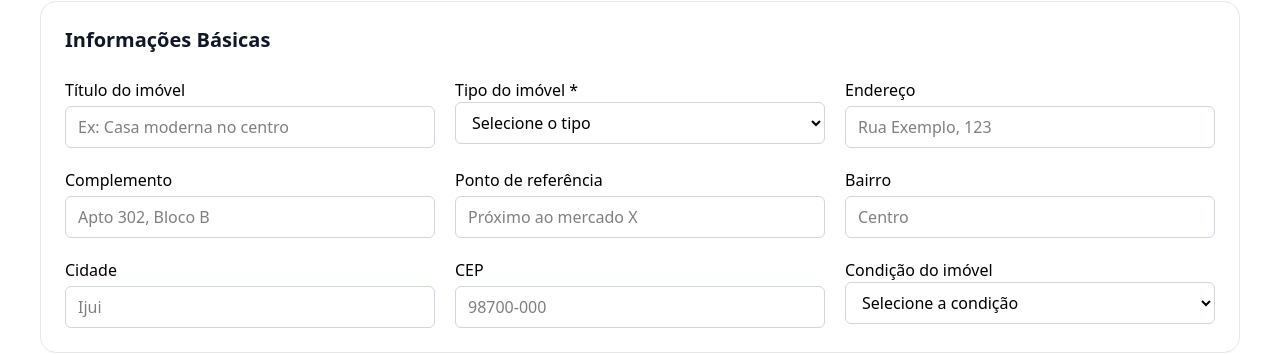
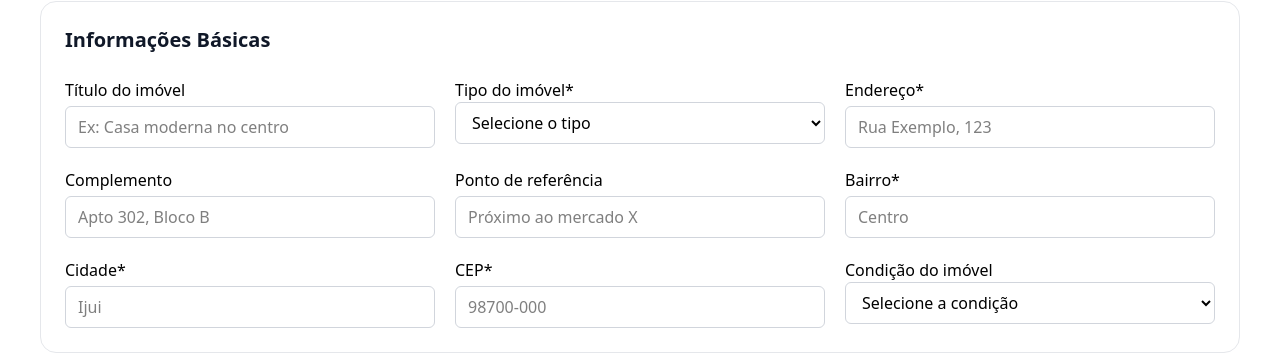
Before and after one commit to Mateus-Oling/oling-imoveis, a Next.js app: page /admin/properties/new in a window 1280 px wide. Shown: the part 159-513 px from the top of the page. Built offline with nearby package versions, Linux system fonts and the light colour scheme; no server answers; the database is empty.

Commit message:
feat: integrate property image upload with supabase storage

```diff
--- a/src/app/admin/properties/new/page.tsx
+++ b/src/app/admin/properties/new/page.tsx
@@ -62,6 +62,27 @@ export default function NewPropertyPage() {
         throw relationError
       }
 
+      if (images.length > 0) {
+        const firstImage = images[0]
+        const fileName = `${Date.now()}-${firstImage.name}`
+
+        const { data: imageData, error: imageError } = await supabase.storage
+          .from("property-images")
+          .upload(fileName, firstImage)
+
+        if (imageError) {
+          throw imageError
+        }
+
+        console.log("Imagem enviada:", imageData)
+
+        const { data: publicUrlData } = supabase.storage
+          .from("property-images")
+          .getPublicUrl(imageData.path)
+
+        console.log("URL pública:", publicUrlData.publicUrl)
+      }
+
       setFeedback({
         type: "success",
         message: "Imóvel cadastrado com sucesso!",
@@ -100,7 +121,7 @@ export default function NewPropertyPage() {
             />
 
             <div>
-              <label className="text-base font-medium">Tipo do imóvel *</label>
+              <label className="text-base font-medium">Tipo do imóvel*</label>
               <select
                 {...register("type")}
                 className={`w-full border rounded-md px-3 py-2 text-base ${
@@ -120,7 +141,7 @@ export default function NewPropertyPage() {
             </div>
 
             <FormField
-              label="Endereço"
+              label="Endereço*"
               name="address"
               register={register}
               error={errors.address}
@@ -144,7 +165,7 @@ export default function NewPropertyPage() {
             />
 
             <FormField
-              label="Bairro"
+              label="Bairro*"
               name="neighborhood"
               register={register}
               error={errors.neighborhood}
@@ -152,7 +173,7 @@ export default function NewPropertyPage() {
             />
 
             <FormField
-              label="Cidade"
+              label="Cidade*"
               name="city"
               register={register}
               error={errors.city}
@@ -160,7 +181,7 @@ export default function NewPropertyPage() {
             />
 
             <FormField
-              label="CEP"
+              label="CEP*"
               name="zip_code"
               register={register}
               error={errors.zip_code}
@@ -219,7 +240,7 @@ export default function NewPropertyPage() {
 
             <div className="w-35 flex justify-center">
               <FormField
-                label="Preço *"
+                label="Preço*"
                 name="price"
                 type="number"
                 register={register}
@@ -356,7 +377,7 @@ export default function NewPropertyPage() {
           selectedFeatures={selectedFeatures}
           setSelectedFeatures={setSelectedFeatures}
         />
-      </form>
+
         <ImageUploader
           images={images}
           setImages={setImages}
@@ -387,6 +408,7 @@ export default function NewPropertyPage() {
             {feedback.message}
           </div>
         )}
+      </form>
     </main>
   )
 }
```
Lines whose indentation alone changed are shown as unchanged.
